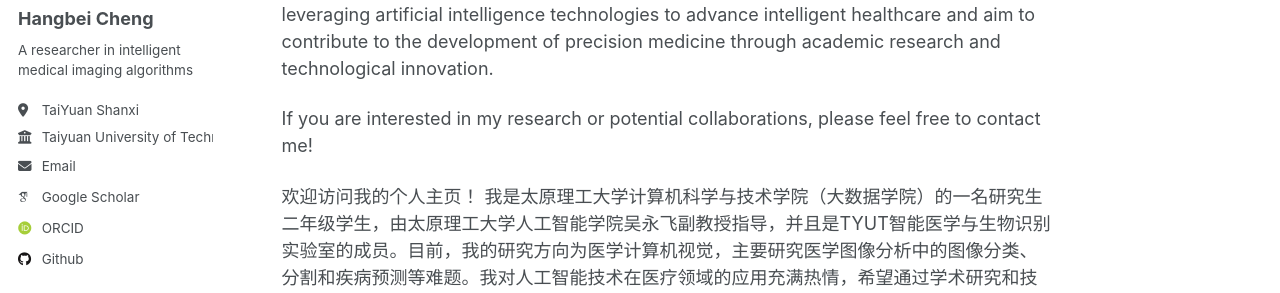
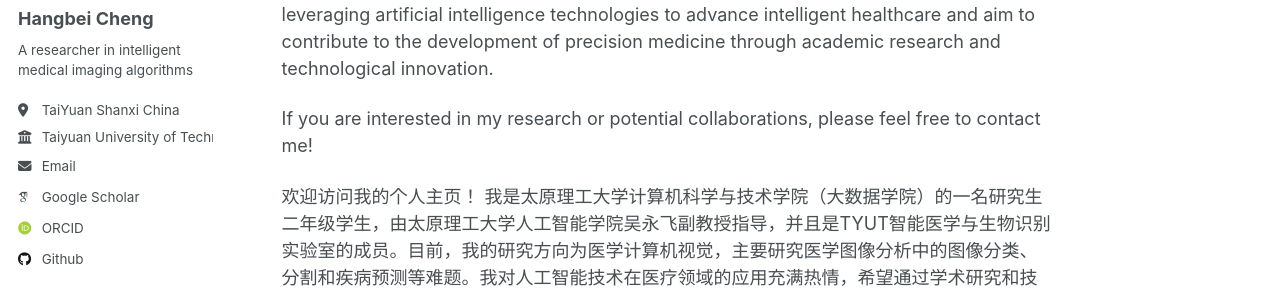
Before and after one commit to chenghangbei0702/chenghangbei0702.github.io, a Jekyll site: the page built from _pages/about.md, in a window 1280 px wide. Shown: the part 357-650 px from the top of the page. Built offline with Jekyll 4.4.1, drawn with Linux system fonts in a browser that asks for light colours; some web fonts are replaced.

Commit message:
Update _config.yml

```diff
--- a/_config.yml
+++ b/_config.yml
@@ -25,7 +25,7 @@ author:
   name             : "Hangbei Cheng"
   pronouns         : # example: "she/her"
   bio              : "A researcher in intelligent medical imaging algorithms"
-  location         : "TaiYuan Shanxi"
+  location         : "TaiYuan Shanxi China"
   employer         : "Taiyuan University of Technology"
   uri              : # URL
   email            : "chenghangbei0702@163.com"
```
